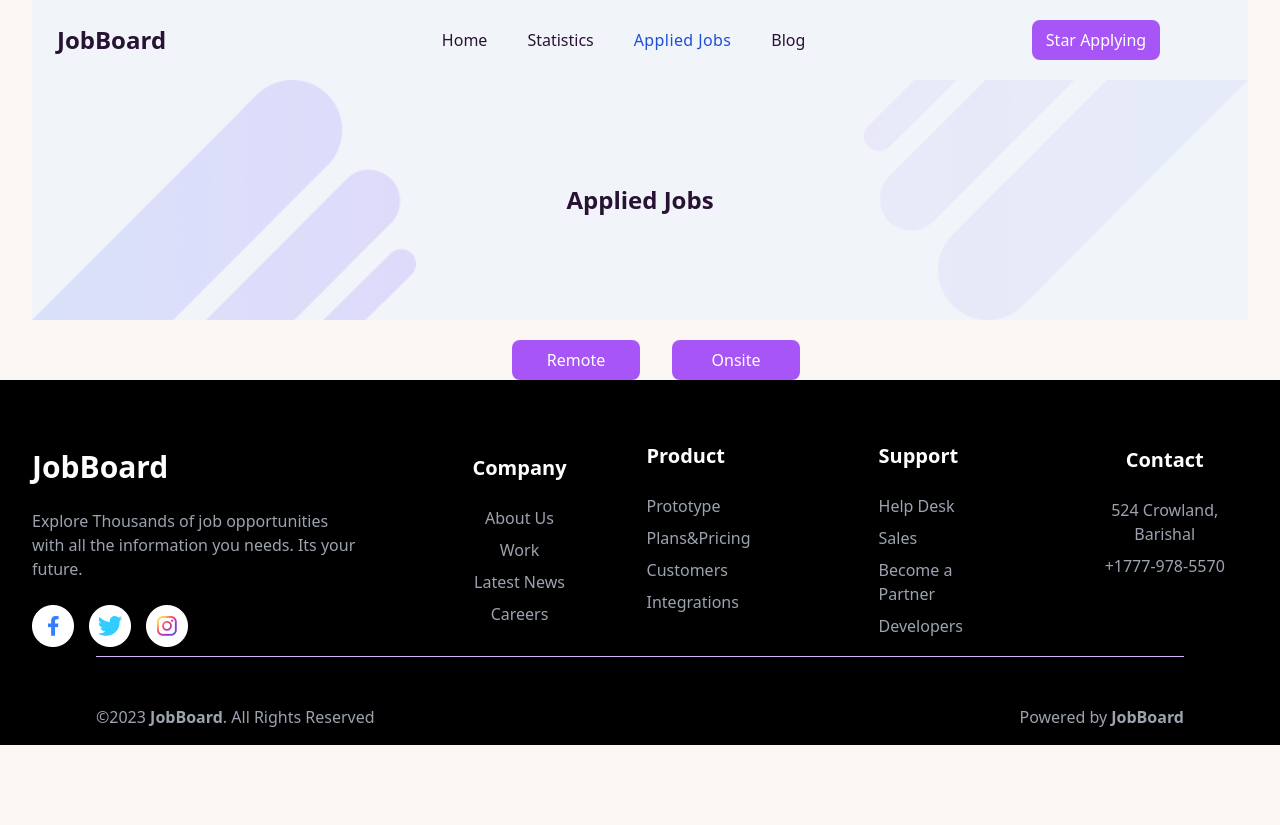
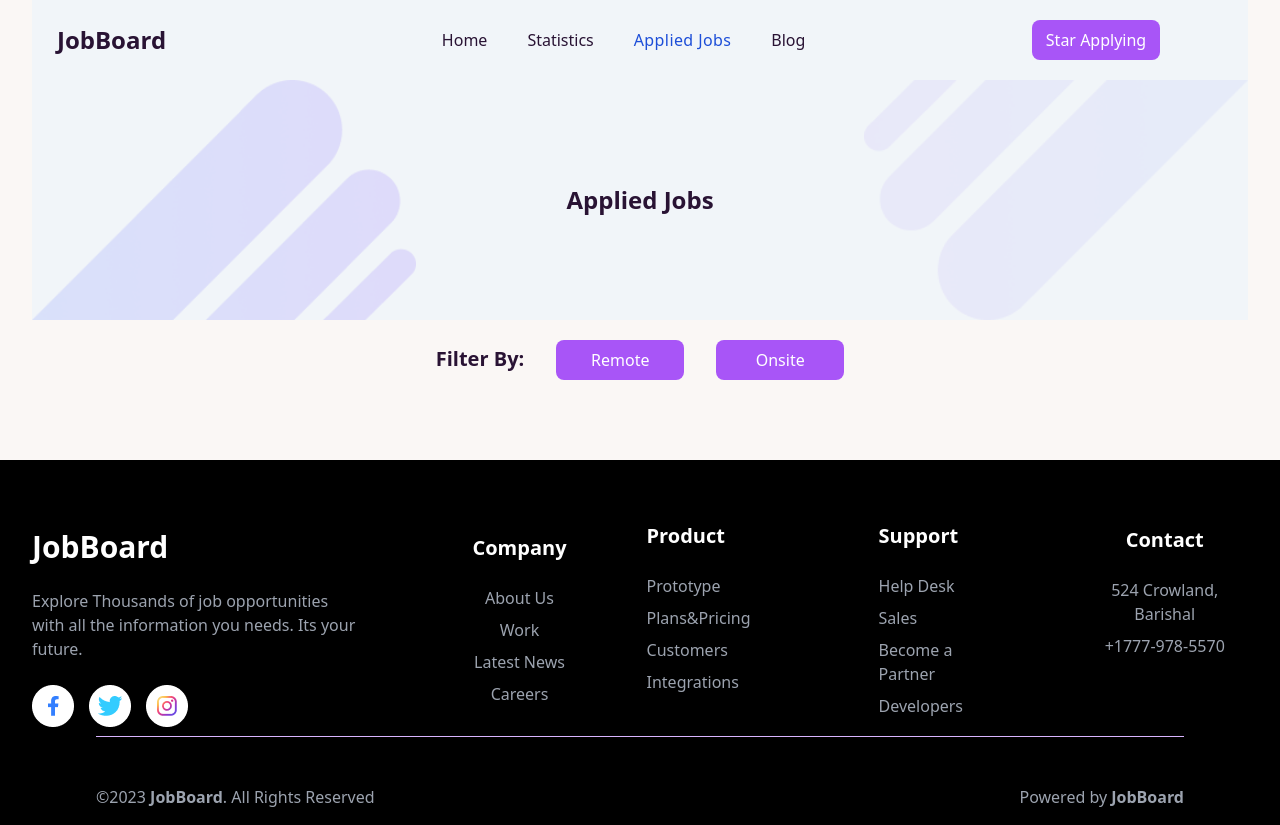
Before and after one commit to Azmal7374/carrer-hub, a React (Vite) app: page /appliedJobs in a window 1280 px wide. Before the commit the page ends 800 px from the top, so only its background shows below. Built offline with nearby package versions, Linux system fonts and the light colour scheme.

Commit message:
update some common mistakes and requirements

```diff
--- a/index.html
+++ b/index.html
@@ -2,7 +2,7 @@
 <html lang="en">
   <head>
     <meta charset="UTF-8" />
-    <link rel="icon" type="image/svg+xml" href="/vite.svg" />
+    <link rel="icon" type="image/svg+xml" href="/logo.svg" />
     <meta name="viewport" content="width=device-width, initial-scale=1.0" />
     <title>CareerHub</title>
     <html data-theme="cupcake"></html>
--- a/src/components/AppliedJobs.jsx
+++ b/src/components/AppliedJobs.jsx
@@ -44,7 +44,9 @@ const AppliedJobs = () => {
       </div>
 
       <div>
+
        <div  className="text-center">
+       <button className="font-bold text-xl">Filter By:</button>
        <button
        onClick={handleFilterByRemote}
        className="my-btn mt-5 mx-8"
--- a/src/components/Footer.jsx
+++ b/src/components/Footer.jsx
@@ -3,9 +3,9 @@ import React from 'react';
  import group from '../assets/Icons/Group 9969.png'
 const Footer = () => {
     return (
-     <div className="bg-black">
+     <div className="bg-black mt-20">
      <div className=" text-white lg:flex justify-center items-center gap-20 lg:h-64 p-8">
-     <div className="flex  items-center md:gap-20">
+     <div className="flex md:justify-center  items-center md:gap-20">
       <div className="mt-20">
       <h1 className='font-bold text-3xl'>JobBoard</h1>
       <p className='text-gray-400 mt-6'>Explore Thousands of job  opportunities <br /> with all the  information you needs. Its your future.</p>
@@ -20,7 +20,7 @@ const Footer = () => {
     </div>
      </div>
 
-    <div className="flex md:justify-center gap-32 md:mt-16">
+    <div className="flex md:justify-center  gap-32 md:mt-16">
 
     <div className="">
     <h2 className="text-xl font-bold mt-8 md:mt-0">Product</h2>
@@ -38,7 +38,7 @@ const Footer = () => {
    </div>
     </div>
 
-    <div className=' md:text-center mt-16 lg:mt-2'>
+    <div className='mt-16 lg:mt-2 md:text-center '>
     <h1 className="text-xl font-bold">Contact</h1>
     <p className='text-gray-400 mt-6'>524 Crowland, Barishal</p>
     <p className='text-gray-400 mt-2'>+1777-978-5570</p>
```
Also changed, not shown: public/logo.svg (added), src/README.md, 1 other file (tests, documents, lock files or other folders).
